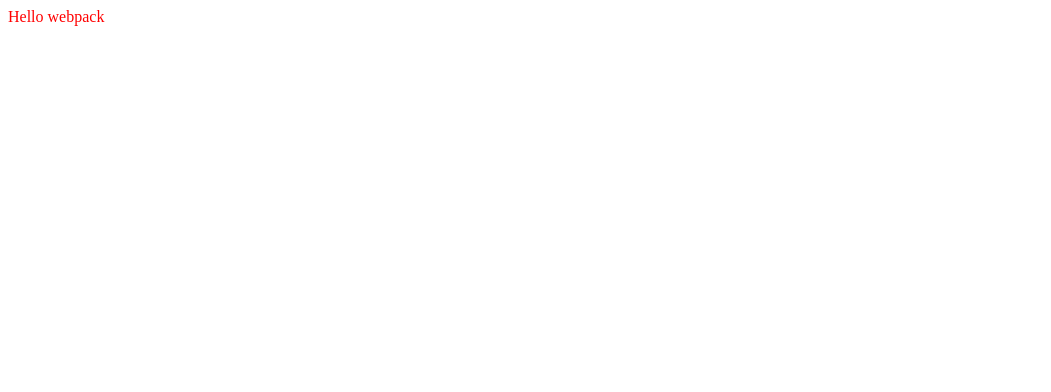
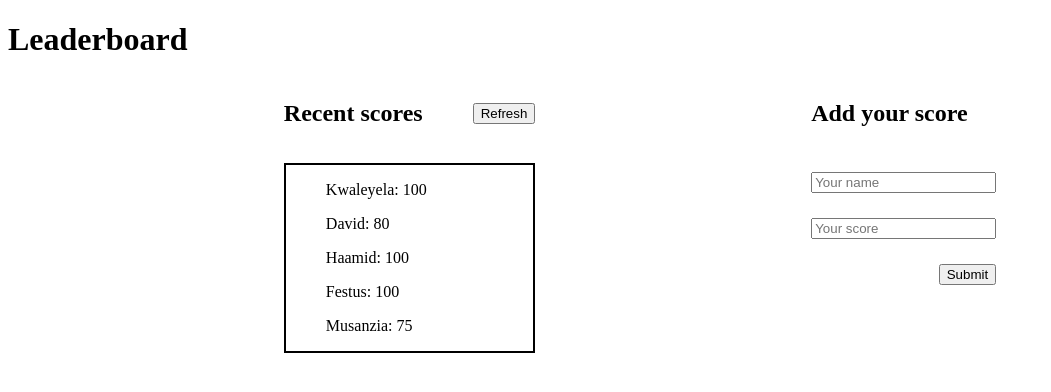
Before and after one commit to Kwaleyela-Ikafa/Leaderboard, a website built with webpack: page src/index.html in a window 1280 px wide. Shown: the whole page, without its empty margins (0-1051 px from the left). Built offline with nearby package versions, Linux system fonts and the light colour scheme.

Commit message:
Add Homepage

```diff
--- a/src/index.html
+++ b/src/index.html
@@ -1,11 +1,32 @@
 <!DOCTYPE html>
-<html>
+<html lang="en">
   <head>
-    <meta charset="utf-8" />
-    <title>Getting Started</title>
-    <script src="https://unpkg.com/lodash@4.17.20"></script>
+    <meta charset="UTF-8">
+    <meta http-equiv="X-UA-Compatible" content="IE=edge">
+    <meta name="viewport" content="width=device-width, initial-scale=1.0">
+    <title>leaderboard</title>
+    <script src="/src/index.js" defer></script>
+    <link rel="stylesheet" href="style.css">
   </head>
   <body>
-    <script src="./src/index.js"></script>
+    <header><h1>Leaderboard</h1></header>
+    <section class="contents">
+
+      <div class="recent-scores">
+        <div class="scores-header">
+          <h2>Recent scores</h2>
+          <button type="button" class="refresh-btn">Refresh</button>
+        </div>
+
+        <div class="scores-list"><ul id="scores" ></ul></div>
+      </div>
+
+      <div class="form-container">
+        <h2>Add your score</h2>
+        <input type="text" name="name" id="name-input" placeholder="Your name">
+        <input type="text" name="score" id="score-input" placeholder="Your score">
+        <button type="submit">Submit</button>
+      </div>
+    </section>
   </body>
 </html>
--- a/src/index.js
+++ b/src/index.js
@@ -1,14 +1,4 @@
-import _ from 'lodash';
 import './style.css';
+import { displayScores } from './list.js';
 
- function component() {
-   const element = document.createElement('div');
-
-  // Lodash, now imported by this script
-   element.innerHTML = _.join(['Hello', 'webpack'], ' ');
-   element.classList.add('hello');
-
-   return element;
- }
-
- document.body.appendChild(component());
+displayScores();
--- /dev/null
+++ b/src/list.js
@@ -0,0 +1,21 @@
+const scoresList = [
+  { name: 'Kwaleyela', score: 100 },
+  { name: 'David', score: 80 },
+  { name: 'Haamid', score: 100 },
+  { name: 'Festus', score: 100 },
+  { name: 'Musanzia', score: 75 },
+];
+
+const displayScores = () => {
+  const scoreContainer = document.getElementById('scores');
+  scoreContainer.innerHTML = '';
+  scoresList.forEach((user) => {
+    scoreContainer.innerHTML += `
+      <li>
+      <p>${user.name}: ${user.score}</p>
+      </li>
+      `;
+  });
+};
+
+exports.displayScores = displayScores;
--- a/src/style.css
+++ b/src/style.css
@@ -1,3 +1,29 @@
-.hello {
-    color: red;
-  }
+.scores-header {
+  display: flex;
+  gap: 50px;
+  align-items: center;
+}
+
+.scores-list {
+  gap: 50px;
+}
+
+.scores-list ul {
+  list-style: none;
+  border: 2px solid black;
+}
+
+.contents {
+  display: flex;
+  justify-content: space-evenly;
+}
+
+.form-container {
+  display: flex;
+  flex-direction: column;
+  gap: 25px;
+}
+
+.form-container button {
+  align-self: flex-end;
+}
--- a/webpack.config.js
+++ b/webpack.config.js
@@ -3,7 +3,10 @@ const HtmlWebpackPlugin = require('html-webpack-plugin');
 
 module.exports = {
   mode: 'development',
-  entry: './src/index.js',
+  entry: {
+    index: './src/index.js'
+  },
+  devtool: 'inline-source-map',
   devServer: {
     static: './dist',
   },
```
Also changed, not shown: package.json (+9 -0 lines), .eslintrc.json (added), .stylelintrc.json (added), dist/index.bundle.js (added), dist/index.html, dist/main.bundle.js (deleted), dist/runtime.bundle.js, 2 other files.
